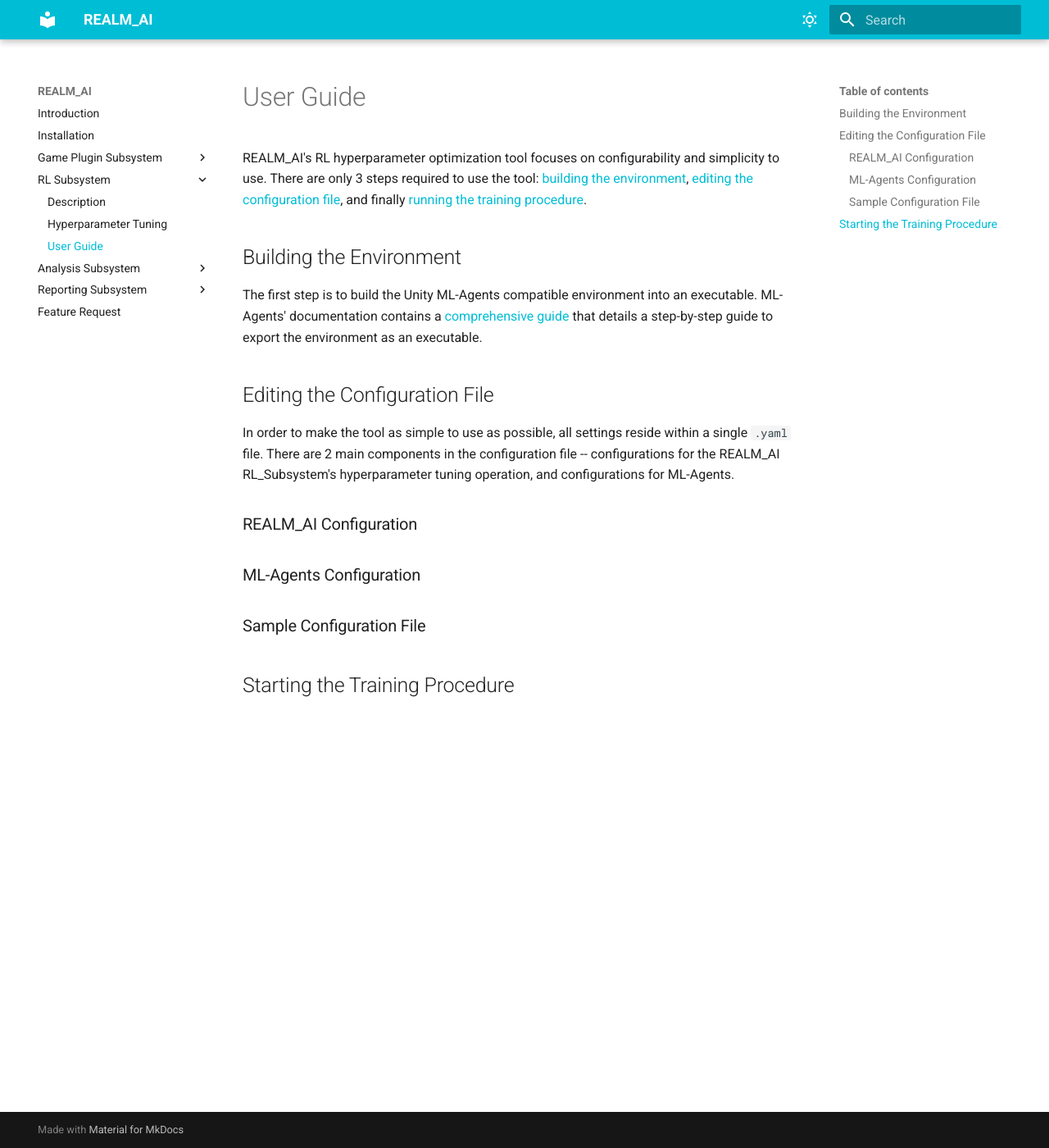
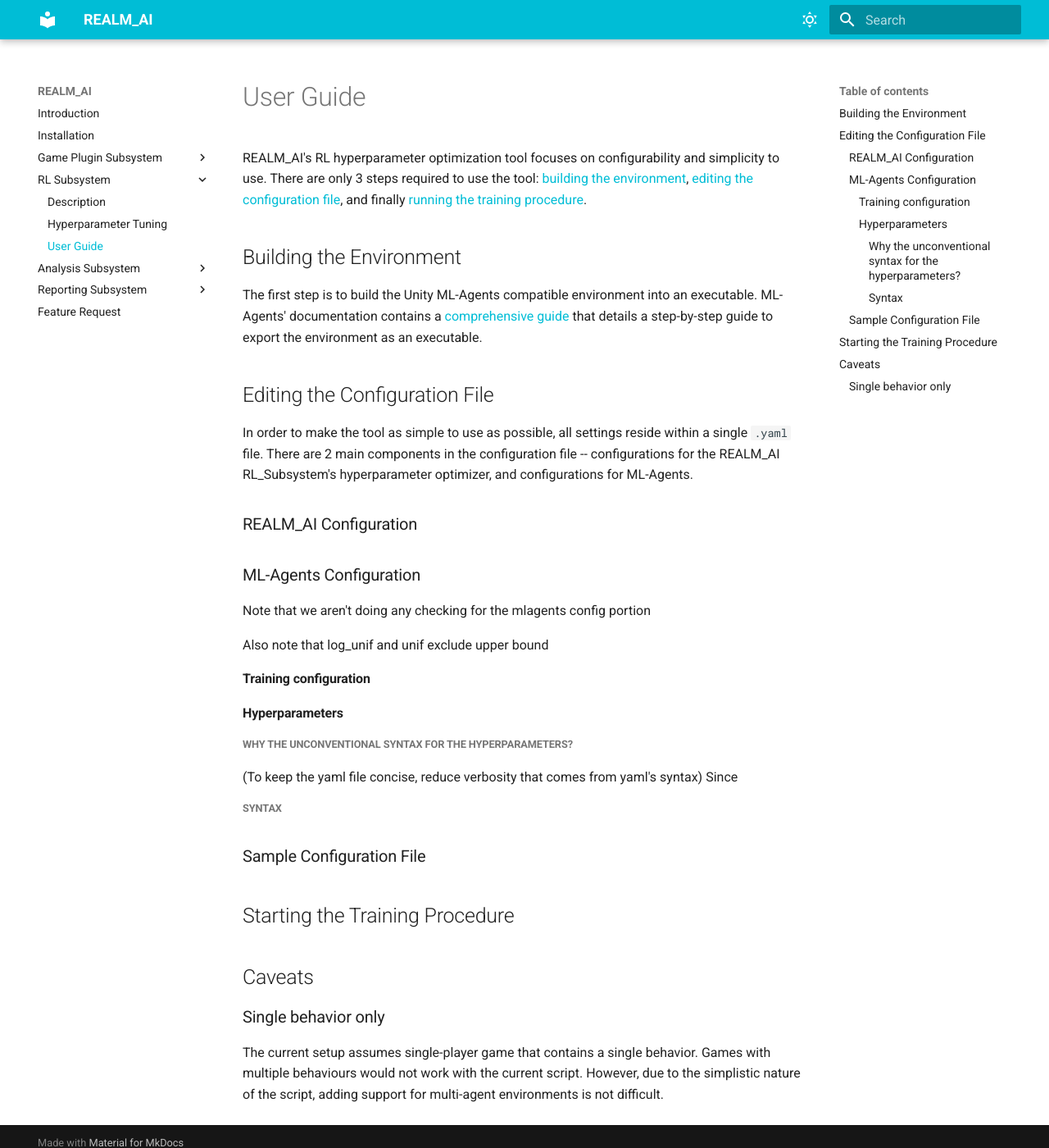
Before and after one commit to realm-ai-project/Documentation, an MkDocs documentation site: the page built from docs/rl_subsystem/user_guide.md, in a window 1280 px wide and 1400 px high. Shown: the whole window at 82% size. Built offline with MkDocs 1.6.1 and Material for MkDocs 9.7.7, drawn with Linux system fonts in a browser that asks for light colours.

Commit message:
small update

```diff
--- a/docs/rl_subsystem/user_guide.md
+++ b/docs/rl_subsystem/user_guide.md
@@ -5,12 +5,28 @@
 The first step is to build the Unity ML-Agents compatible environment into an executable. ML-Agents' documentation contains a [comprehensive guide](https://github.com/Unity-Technologies/ml-agents/blob/main/docs/Learning-Environment-Executable.md){:target="_blank"} that details a step-by-step guide to export the environment as an executable.
 
 ## Editing the Configuration File
-In order to make the tool as simple to use as possible, all settings reside within a single `.yaml` file. There are 2 main components in the configuration file -- configurations for the REALM_AI RL_Subsystem's hyperparameter tuning operation, and configurations for ML-Agents.
+In order to make the tool as simple to use as possible, all settings reside within a single `.yaml` file. There are 2 main components in the configuration file -- configurations for the REALM_AI RL_Subsystem's hyperparameter optimizer, and configurations for ML-Agents.
 
 ### REALM_AI Configuration
 
 ### ML-Agents Configuration
+Note that we aren't doing any checking for the mlagents config portion
+
+Also note that log_unif and unif exclude upper bound
+
+#### Training configuration
+
+#### Hyperparameters
+
+##### Why the unconventional syntax for the hyperparameters?
+(To keep the yaml file concise, reduce verbosity that comes from yaml's syntax) Since
+
+##### Syntax
 
 ### Sample Configuration File
 
 ## Starting the Training Procedure
+
+## Caveats
+### Single behavior only
+The current setup assumes single-player game that contains a single behavior. Games with multiple behaviours would not work with the current script. However, due to the simplistic nature of the script, adding support for multi-agent environments is not difficult.
```
